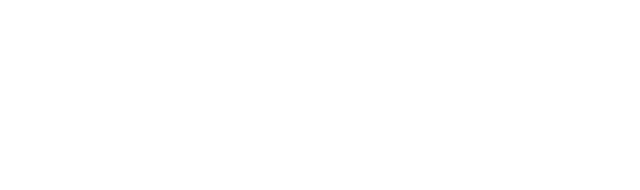
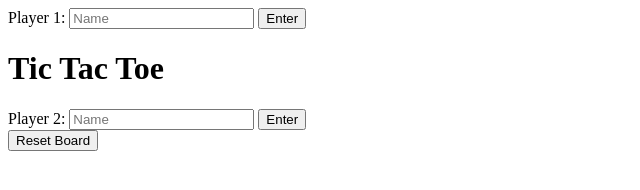
Before and after one commit to NomadicHippiee/tic-tac-toe, a plain HTML site: page index.html in a window 1280 px wide. Shown: the whole page, without its empty margins (0-640 px from the left). Drawn offline with Linux system fonts and the light colour scheme.

Commit message:
First UI update

```diff
--- a/index.html
+++ b/index.html
@@ -1,12 +1,35 @@
 <!DOCTYPE html>
 <html lang="en">
-<head>
-    <meta charset="UTF-8">
-    <meta name="viewport" content="width=device-width, initial-scale=1.0">
+  <head>
+    <meta charset="UTF-8" />
+    <meta name="viewport" content="width=device-width, initial-scale=1.0" />
     <title>Tic Tac Toe Game</title>
-    <link rel="stylesheet" href="style.css">
-</head>
-<body>
+    <link rel="stylesheet" href="style.css" />
+  </head>
+  <body>
+    <header>
+      <div class="player-input">
+        <label for="player-one">Player 1:</label>
+        <input type="text" id="player-one" placeholder="Name" />
+        <button>Enter</button>
+      </div>
+      <h1>Tic Tac Toe</h1>
+      <div class="player-input">
+        <label for="player-two">Player 2:</label>
+        <input type="text" id="player-two" placeholder="Name" />
+        <button>Enter</button>
+      </div>
+    </header>
+    <main>
+        <div id="board-container"></div>
+    </main>
+    <footer>
+        <div class="current-player"></div>
+        <div class="round-output"></div>
+        <div class="reset-btn">
+            <button>Reset Board</button>
+        </div>
+    </footer>
     <script src="script.js"></script>
-</body>
+  </body>
 </html>
```
